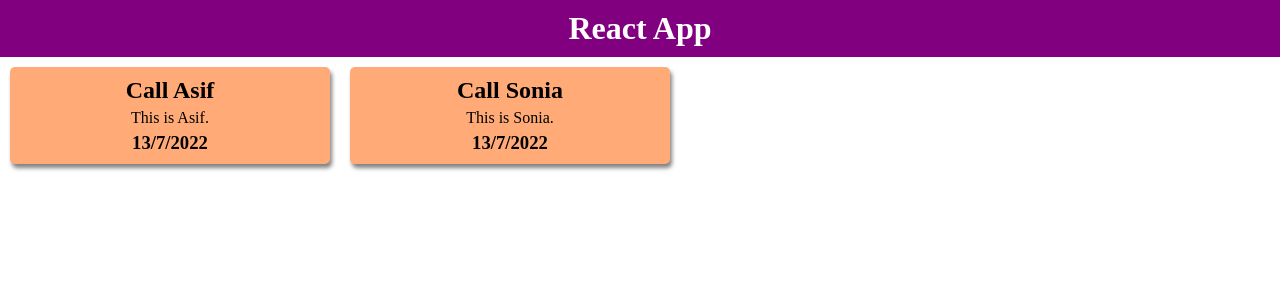
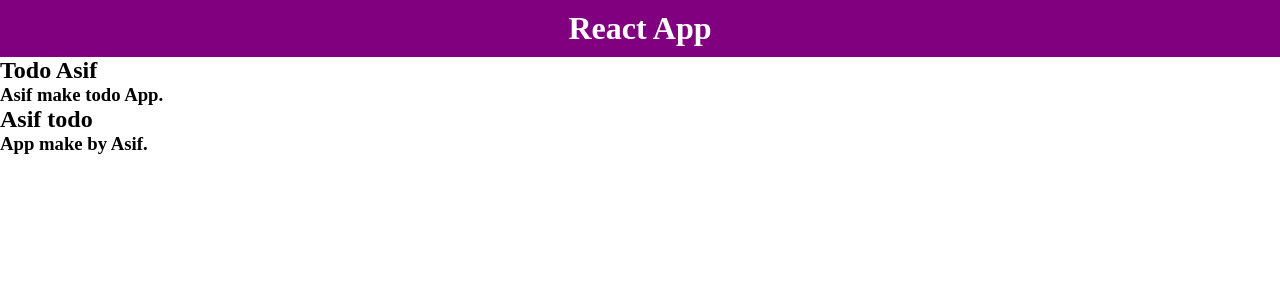
Before and after one commit to asifshezan/React-App, a React (Create React App) app: page / in a window 1280 px wide. Shown: the top 300 px of the page. Built offline with nearby package versions, Linux system fonts and the light colour scheme.

Commit message:
mapping data with a unique id

```diff
--- a/package.json
+++ b/package.json
@@ -9,6 +9,7 @@
     "react": "^18.2.0",
     "react-dom": "^18.2.0",
     "react-scripts": "5.0.1",
+    "uuid": "^8.3.2",
     "web-vitals": "^2.1.4"
   },
   "scripts": {
--- a/src/App.js
+++ b/src/App.js
@@ -1,6 +1,9 @@
 import React from "react";
-import Card from "./components/Card";
-import Data from "./data.json";
+import List from "./components/UniqueList/List";
+// import Card from "./components/Card";
+// import Data from "./data.json";
+
+
 
 function App(){
 
@@ -16,9 +19,9 @@ function App(){
     return <div>
         <h1 className='headingStyle'>React App</h1>
 
-        { Data.map((item, index) => <Card key={index} titleText = {item.title} descText = {item.desc} /> ) }
+        {/* { Data.map((item, index) => <Card key={index} titleText = {item.title} descText = {item.desc} /> ) } */}
 
-
+    <List />
         {/* {items} */}
     </div>
 }
--- /dev/null
+++ b/src/components/UniqueList/List.js
@@ -0,0 +1,34 @@
+import React from "react";
+
+import { v4 as uuidv4 } from "uuid";
+
+const todos = [
+    {
+        id : uuidv4(),
+        title : "Todo Asif",
+        desc : "Asif make todo App."
+    },
+    {
+        id : uuidv4(),
+        title : "Asif todo",
+        desc : "App make by Asif."
+    }
+];
+
+const List = () => {
+    return (
+        <div>
+            {todos.map((todo) => {
+                const {id, title, desc} = todo;
+                return (
+                    <div key={id}>
+                        <h2>{title}</h2>
+                        <h3>{desc}</h3>
+                    </div>
+                );
+            })}
+        </div>
+    );
+};
+
+export default List;
```
Also changed, not shown: 1 other file (tests, documents, lock files or other folders).
